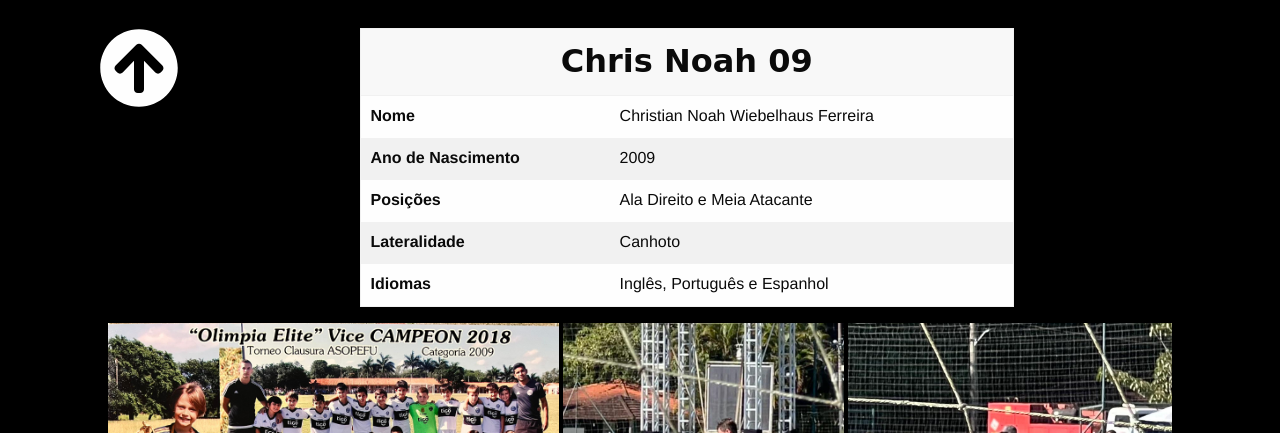
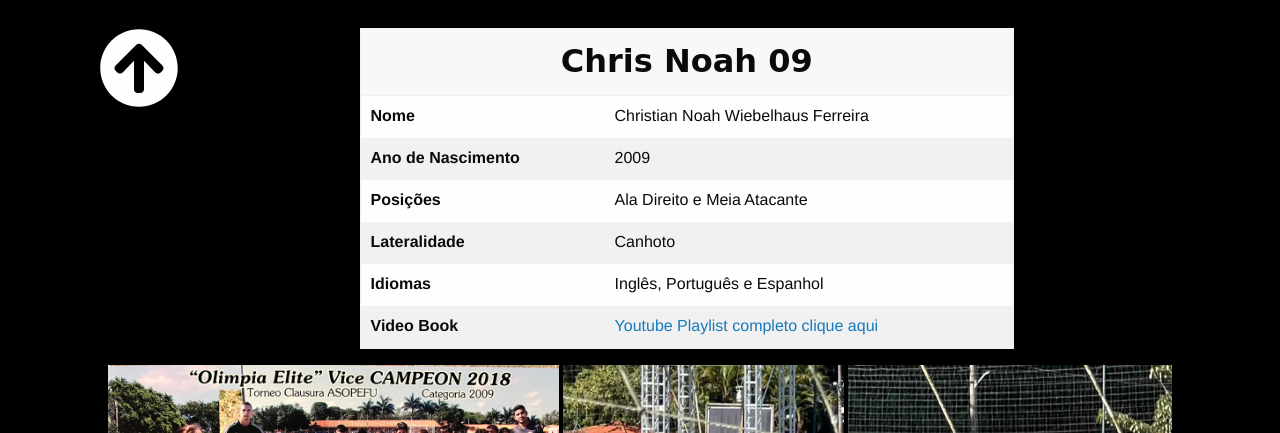
Before and after one commit to chrisnoah09/chirsnoah09.github.io, a plain HTML site: page index.html in a window 1280 px wide. Shown: the part 4957-5390 px from the top of the page. Drawn offline with Linux system fonts and the light colour scheme.

Commit message:
feat: added youtube playlist link and fixed olimpia text

```diff
--- a/index.html
+++ b/index.html
@@ -182,7 +182,7 @@
                 <div class="cell medium-12">
                   <p class="timeline-content-date">Chris Noah ingressou na academia do Olimpia Elite, após ser aprovado na difícil e disputada seletiva local.
                     Foi registrado na Federação Paraguaya de Futbol em 2018 e participou de duas temporadas da liga nacional, sagrando-se vice-campeão em 2018 e
-                    campeão em 2019. Jogou nas posições de lateral e ponta esquerda.
+                    campeão em 2019 (jogou até as semi-finais quando deixou o país). Jogou nas posições de lateral e ponta esquerda.
                    </p><BR>
                   <div><a target="_blank" href="https://www.abc.com.py/edicion-impresa/deportes/2019/11/26/olimpia-elite-2009-campeon/">Saiu na media em 26/11/2019</a></div>
                   <BR><BR>
@@ -297,6 +297,10 @@
                   <td class="caracteristica">Idiomas</td>
                   <td>Inglês, Português e Espanhol</td>
                 </tr>
+                <tr>
+                  <td class="caracteristica">Video Book</td>
+                  <td><a target="_blank" href="https://www.youtube.com/endersonferreira/playlists">Youtube Playlist completo clique aqui</a></td>
+                </tr>
               </tbody>
             </table>
           </div>
```
